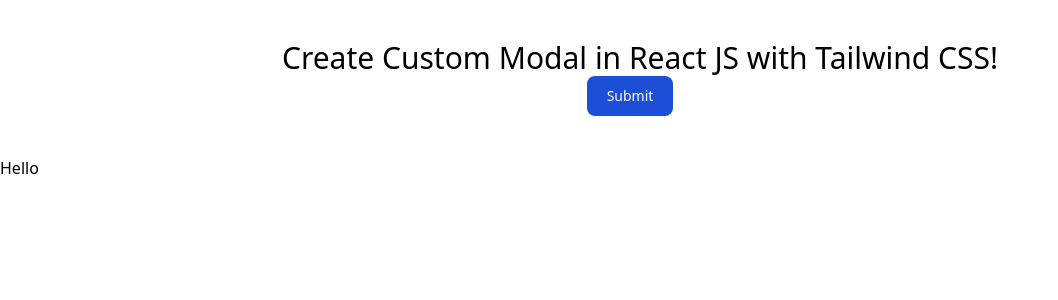
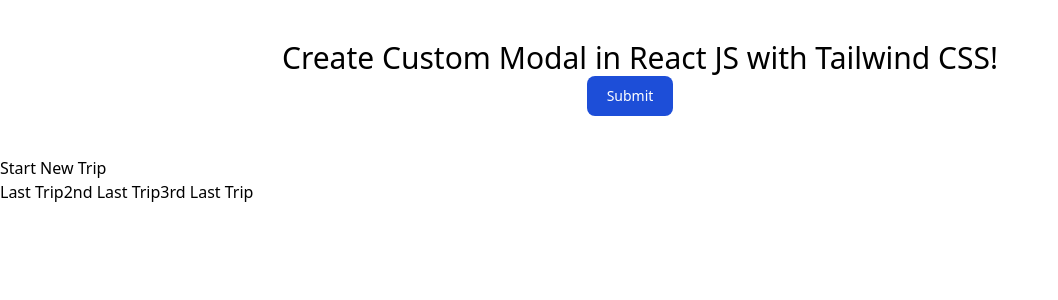
Before and after one commit to ObviousEcho/road-trippin, a React (Create React App) app in the folder client/: page /dashboard in a window 1280 px wide. Shown: the top 300 px of the page, without its empty margins (0-1058 px from the left). Built offline with nearby package versions, Linux system fonts and the light colour scheme.

Commit message:
added divs and buttons for dashboard

```diff
--- a/client/src/pages/Dashboard.jsx
+++ b/client/src/pages/Dashboard.jsx
@@ -4,7 +4,14 @@
 
     return (
         <div>
-            <h1>Hello</h1>
+        <div>
+            <button className="start-new-trip">Start New Trip</button>
+        </div>
+        <div>
+            <button>Last Trip</button>
+            <button>2nd Last Trip</button>
+            <button>3rd Last Trip</button>
+        </div>
         </div>
     );
 };
```
